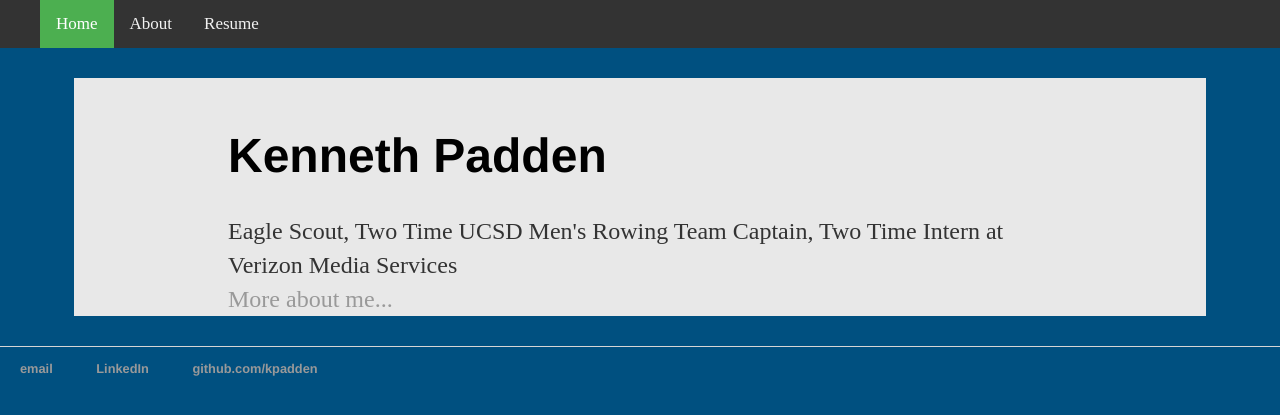
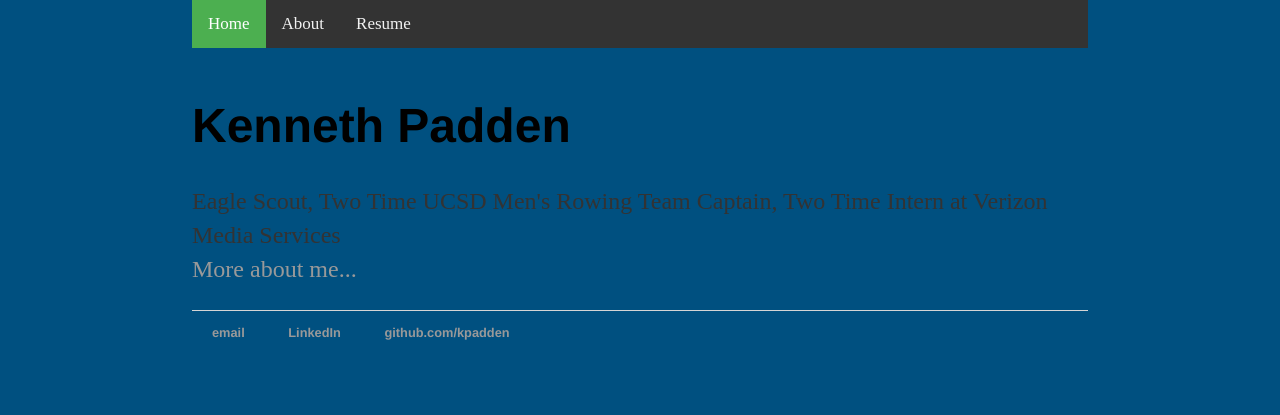
Before and after one commit to kpadden/kpadden.github.io, a Jekyll site: the page built from index.html, in a window 1280 px wide. Shown: the top 415 px of the page. Built offline with Jekyll 4.4.1, drawn with Linux system fonts in a browser that asks for light colours.

Commit message:
Update main.css

```diff
--- a/css/main.css
+++ b/css/main.css
@@ -1,13 +1,13 @@
 body {
     margin: 0px auto;
-    width: 100%;
+    width: 70%;
     background-color: #005080;
 }
 
 div {
-    margin: 30px 74px;
-    padding: 0px 40px;
-    background-color: #e8e8e8;
+    /*margin: 30px 74px;
+    padding: 0px 40px;*/
+    /*background-color: #e8e8e8;*/
 }
 
 .topnav {
```
